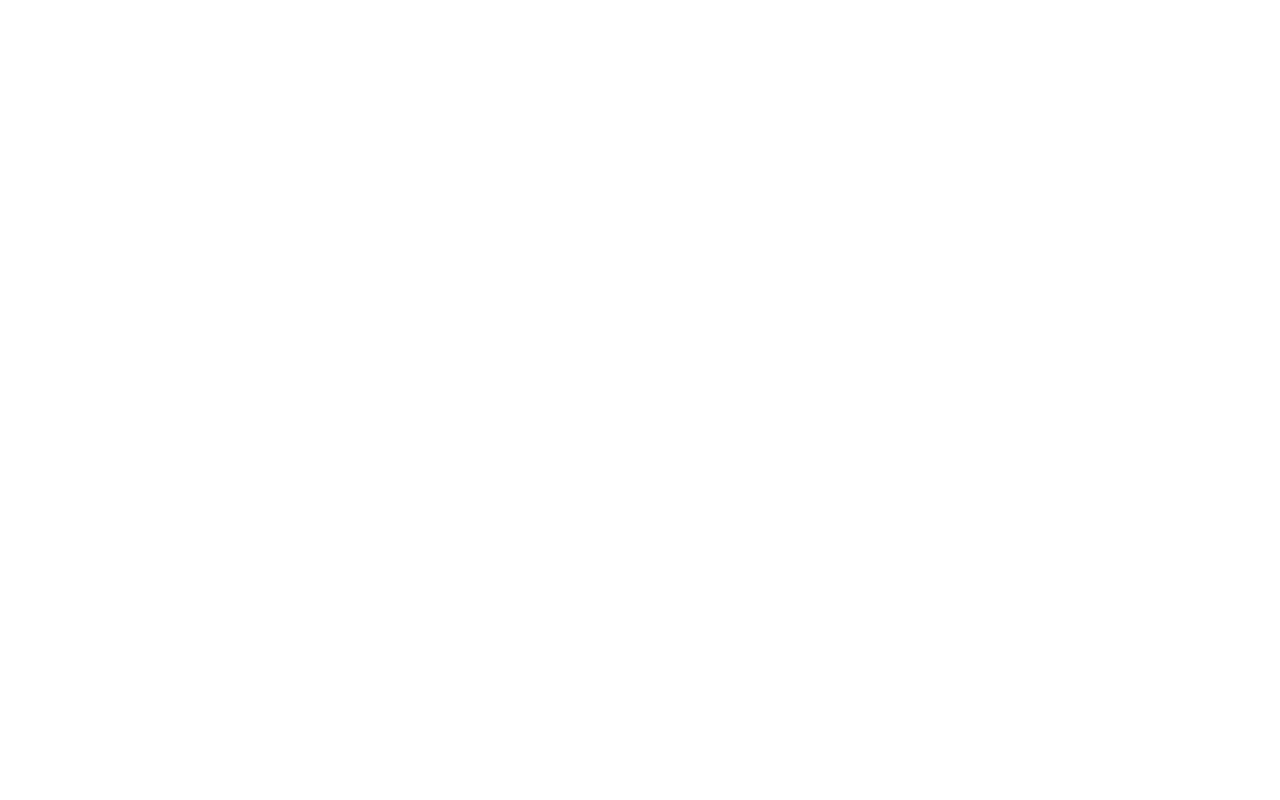
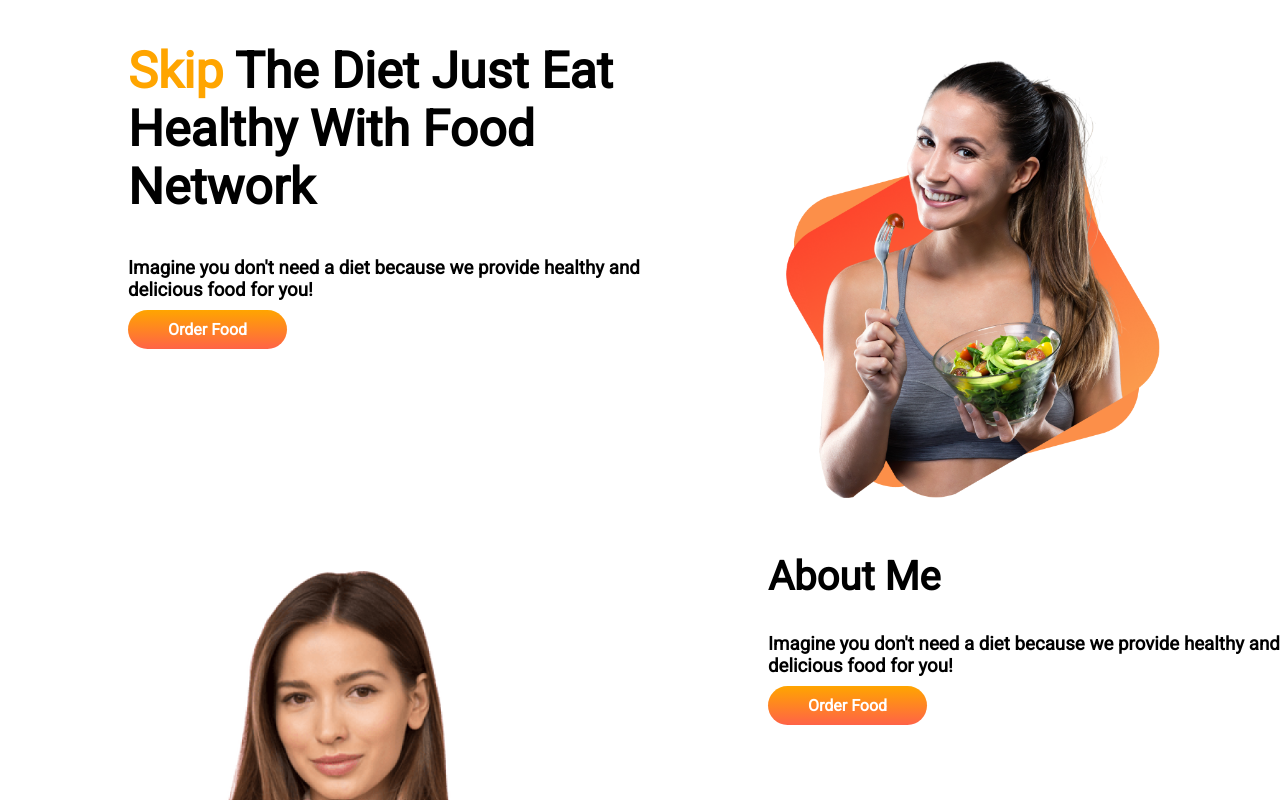
Before and after one commit to Farhadcode/foodblog, a plain HTML site: page index.html in a window 1280 px wide. Shown: the top 800 px of the page. Drawn offline with Linux system fonts and the light colour scheme.

Commit message:
add fast section

```diff
--- a/index.html
+++ b/index.html
@@ -4,9 +4,34 @@
     <meta charset="UTF-8">
     <meta http-equiv="X-UA-Compatible" content="IE=edge">
     <meta name="viewport" content="width=device-width, initial-scale=1.0">
-    <title>Food-Blog</title>
+    <link rel="preconnect" href="https://fonts.googleapis.com">
+<link rel="preconnect" href="https://fonts.gstatic.com" crossorigin>
+<link href="https://fonts.googleapis.com/css2?family=Roboto&display=swap" rel="stylesheet">
+<link rel="stylesheet" href="style.css">
+    <title>Food Blog</title>
 </head>
 <body>
+    <section class="container">
+        <div class="half-with">
+            <h1><span class="orang-color">Skip</span> The Diet Just Eat Healthy With Food Network</h1>
+            <h3> Imagine you don't need a diet because we provide healthy and  delicious food  for you!</h3>
+            <a class="btn"  target="_blank" href="https://github.com/Farhadcode">Order Food</a>
+        </div>
+        <div class="half-with">
+            <img src="images/female/Group 8425.png" alt="">
+        </div>
+    </section>
+
+    <section class="container">
+        <div class="half-with">
+            <img src="images/female/Person Image.png" alt="">
+        </div>
+        <div class="half-with">
+            <h2>About Me</h2>
+            <h3> Imagine you don't need a diet because we provide healthy and  delicious food  for you!</h3>
+            <a class="btn"  target="_blank" href="https://github.com/Farhadcode">Order Food</a>
+        </div>
+    </section>
 
 </body>
 </html>
--- /dev/null
+++ b/style.css
@@ -0,0 +1,32 @@
+body {
+  font-family: "Roboto", sans-serif;
+  margin: 0;
+}
+h1 {
+  font-size: 50px;
+}
+h2 {
+  font-size: 40px;
+}
+.orang-color {
+  color: orange;
+}
+.half-with {
+  width: 50%;
+  padding-left: 10%;
+}
+.half-with img {
+  width: 80%;
+  padding-top: 10%;
+}
+.container {
+  display: flex;
+}
+.btn {
+  text-decoration: none;
+  background-image: linear-gradient(orange, tomato);
+  padding: 10px 40px;
+  border-radius: 20px;
+  color: white;
+  font-weight: 700;
+}
```
